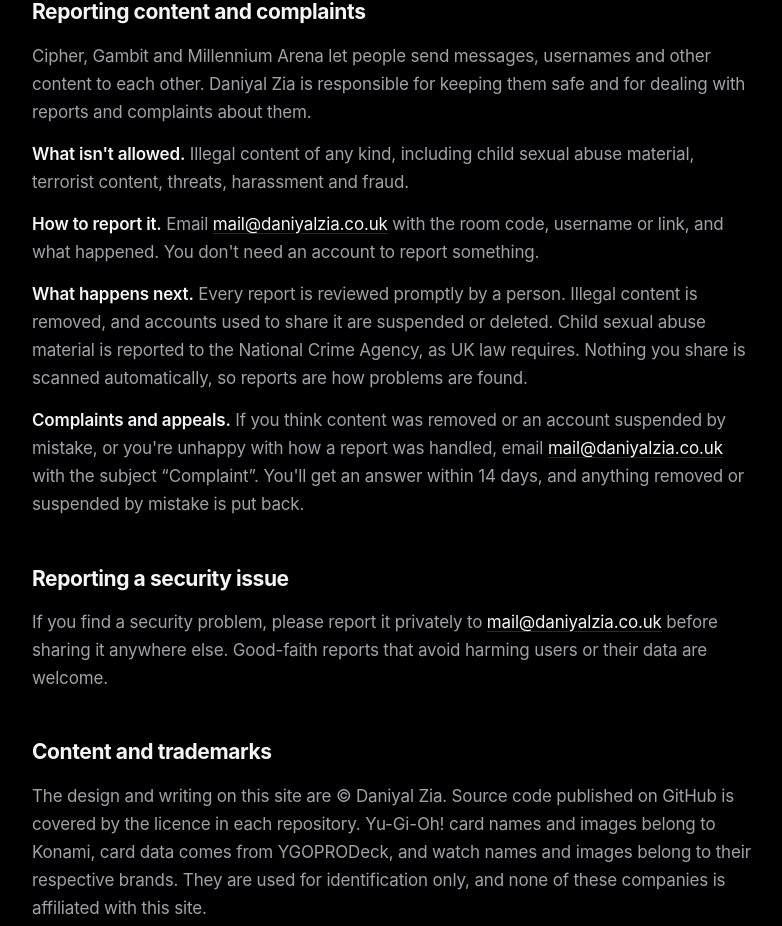
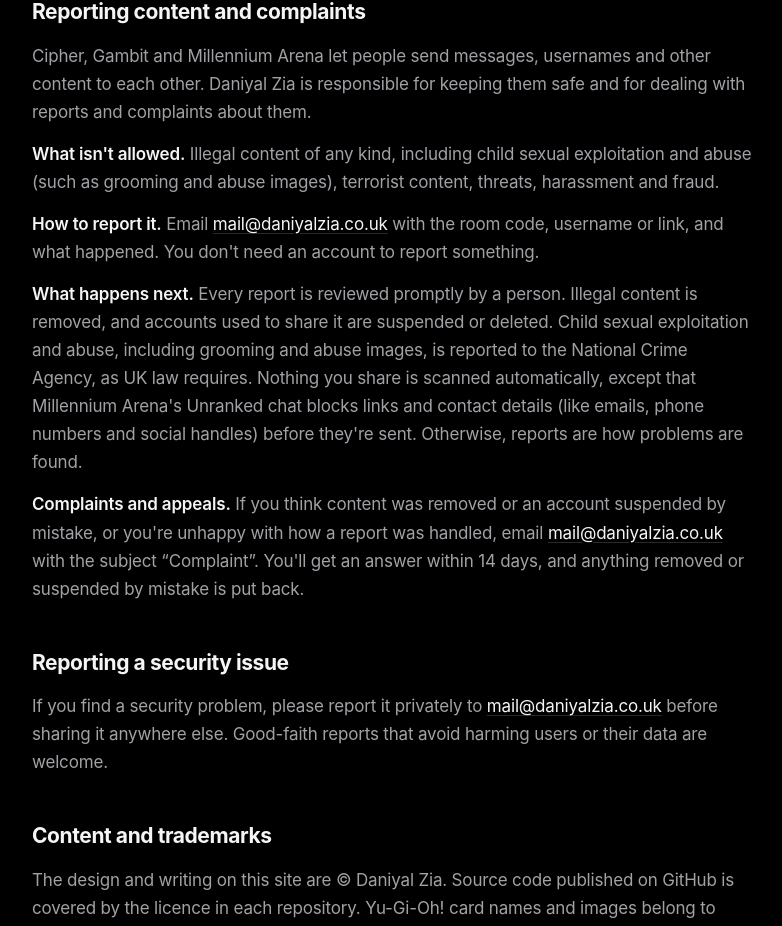
Before and after one commit to ziaboy123/portfolio, a Next.js app: page /terms in a window 1280 px wide. Shown: the part 1096-2022 px from the top of the page, without its empty margins (248-1030 px from the left). Built offline with nearby package versions, Linux system fonts and the light colour scheme.

Commit message:
Terms: Arena's Unranked chat filter, and all child sexual exploitation and abuse goes to the NCA

```diff
--- a/app/terms/page.jsx
+++ b/app/terms/page.jsx
@@ -45,8 +45,8 @@
         Zia is responsible for keeping them safe and for dealing with reports and complaints about them.
       </p>
       <p>
-        <strong>What isn&apos;t allowed.</strong>{' '}Illegal content of any kind, including child sexual abuse material,
-        terrorist content, threats, harassment and fraud.
+        <strong>What isn&apos;t allowed.</strong>{' '}Illegal content of any kind, including child sexual exploitation and
+        abuse (such as grooming and abuse images), terrorist content, threats, harassment and fraud.
       </p>
       <p>
         <strong>How to report it.</strong>{' '}Email <a href={`mailto:${EMAIL}?subject=${encodeURIComponent('Report')}`}>{EMAIL}</a>{' '}
@@ -54,8 +54,10 @@
       </p>
       <p>
         <strong>What happens next.</strong>{' '}Every report is reviewed promptly by a person. Illegal content is removed,
-        and accounts used to share it are suspended or deleted. Child sexual abuse material is reported to the National
-        Crime Agency, as UK law requires. Nothing you share is scanned automatically, so reports are how problems are found.
+        and accounts used to share it are suspended or deleted. Child sexual exploitation and abuse, including grooming and
+        abuse images, is reported to the National Crime Agency, as UK law requires. Nothing you share is scanned
+        automatically, except that Millennium Arena&apos;s Unranked chat blocks links and contact details (like emails,
+        phone numbers and social handles) before they&apos;re sent. Otherwise, reports are how problems are found.
       </p>
       <p>
         <strong>Complaints and appeals.</strong>{' '}If you think content was removed or an account suspended by mistake, or
```
